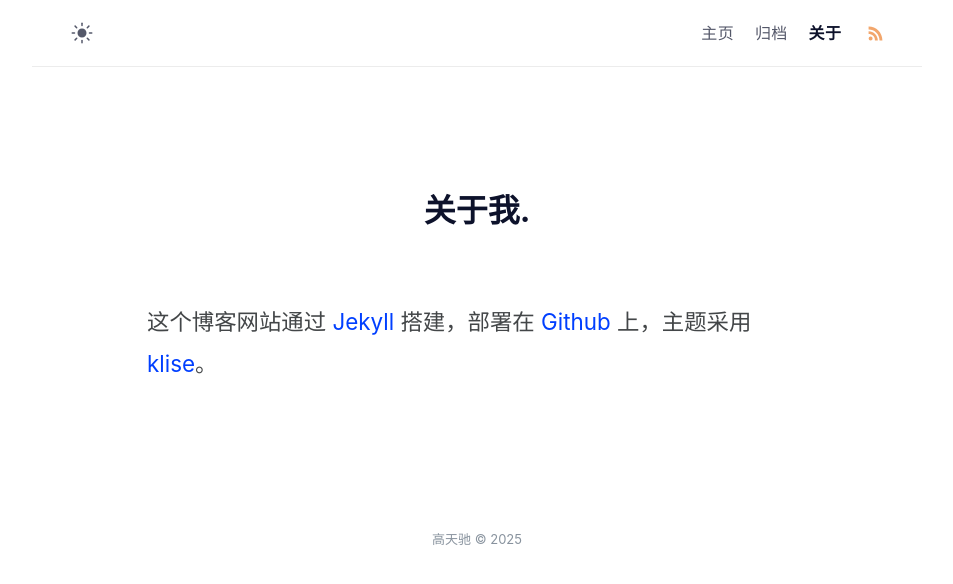
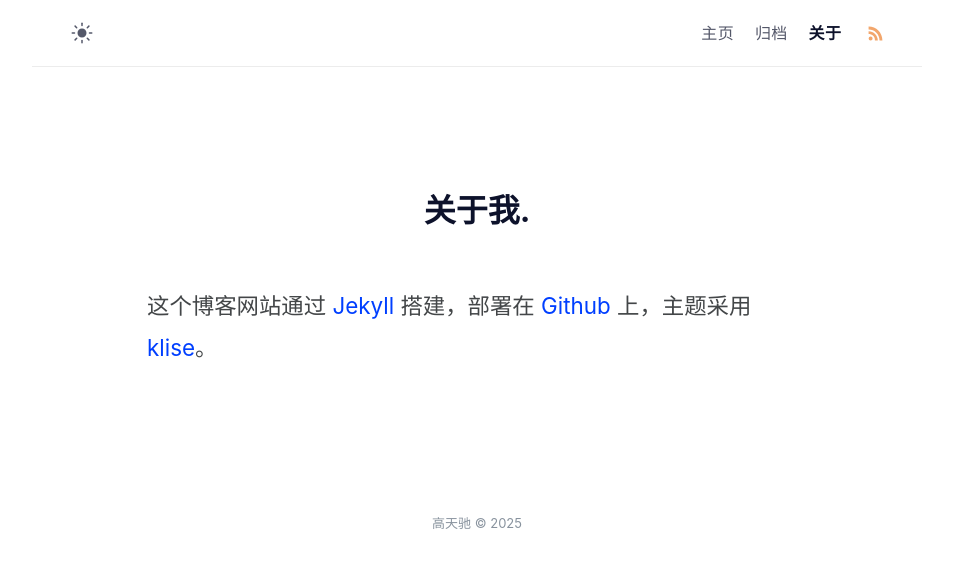
Before and after one commit to gaotianchi/gaotianchi.github.io, a Jekyll site: the page built from about.md, in a window 1280 px wide. Shown: the top 584 px of the page, without its empty margins (163-1116 px from the left). Built offline with Jekyll 4.4.1, drawn with Linux system fonts in a browser that asks for light colours.

Commit message:
Reduce bottom margin of post header for improved layout consistency

```diff
--- a/_sass/klise/_post.scss
+++ b/_sass/klise/_post.scss
@@ -9,7 +9,7 @@
 // Post title
 .header {
   margin-top: 7.8em;
-  margin-bottom: 3em;
+  margin-bottom: 2em;
 
   .tags {
     margin-left: 3px;
```
